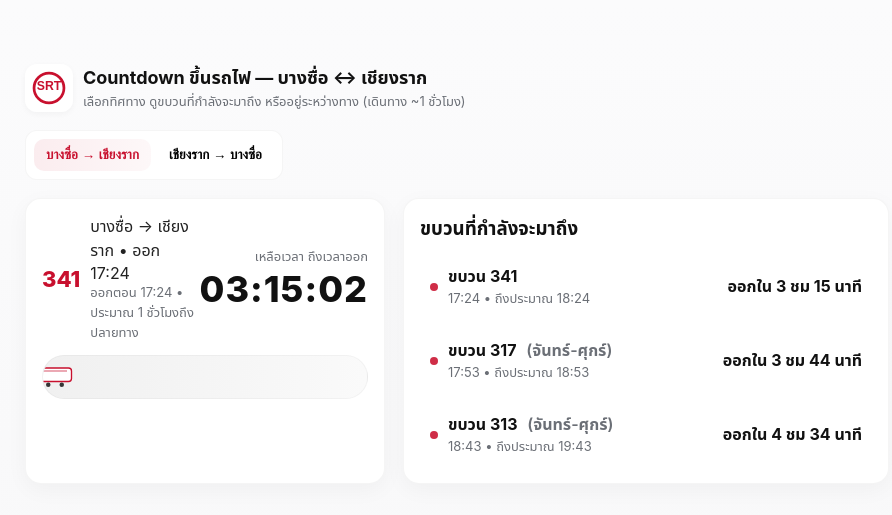
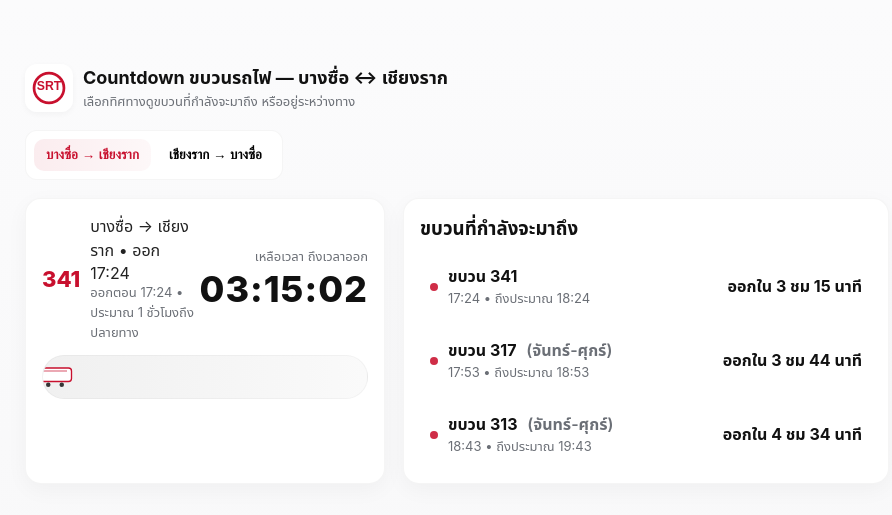
Before and after one commit to pskorn2/srt, a plain HTML site: page index.html in a window 1280 px wide. Shown: the whole page, without its empty margins (183-1075 px from the left). Drawn offline with Linux system fonts and the light colour scheme.

Commit message:
Update index.html

```diff
--- a/index.html
+++ b/index.html
@@ -75,8 +75,8 @@
           </svg>
         </div>
         <div>
-          <h1>Countdown ขึ้นรถไฟ — บางซื่อ ↔ เชียงราก</h1>
-          <p class="lead">เลือกทิศทาง ดูขบวนที่กำลังจะมาถึง หรืออยู่ระหว่างทาง (เดินทาง ~1 ชั่วโมง)</p>
+          <h1>Countdown ขบวนรถไฟ — บางซื่อ ↔ เชียงราก</h1>
+          <p class="lead">เลือกทิศทางดูขบวนที่กำลังจะมาถึง หรืออยู่ระหว่างทาง</p>
         </div>
       </div>
     </header>
@@ -197,7 +197,7 @@
         focusExtra.textContent='โปรดตรวจสอบอีกครั้งในภายหลัง';
         countdownEl.textContent='--:--:--';
         countLabelEl.textContent='-';
-        trainList.innerHTML='<div class="small muted">ไม่มีขบวนคงค้างหรือกำลังมาถึงภายใน 1 ชั่วโมง</div>';
+        trainList.innerHTML='<div class="small muted">ไม่มีขบวนคงค้างหรือกำลังมาถึงในวันนี้แล้ว</div>';
         // hide train icon
         trainIcon.style.display='none';
         progressTrack.style.background='';
```
